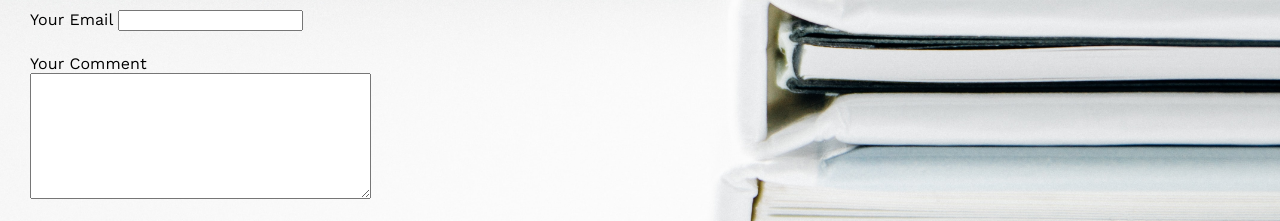
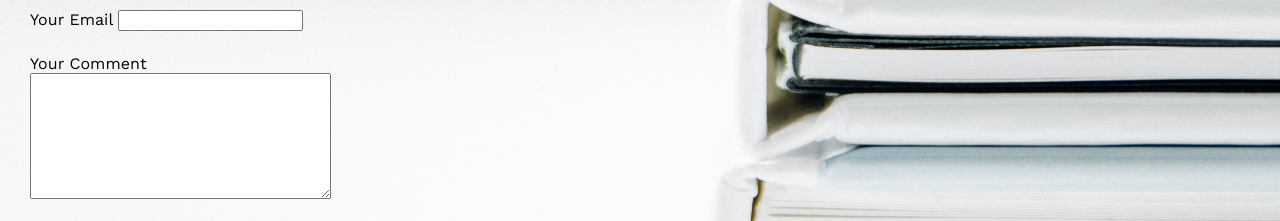
Before and after one commit to SzokeMelinda/SzokeMelinda.github.io, a plain HTML site: page contact.html in a window 1280 px wide. Shown: the part 404-625 px from the top of the page. Drawn offline with nearby package versions, Linux system fonts and the light colour scheme.

Commit message:
Update contact.html

```diff
--- a/contact.html
+++ b/contact.html
@@ -45,7 +45,7 @@
     <br>
         <label for="comment">Your Comment</label>
         <br>
-        <textarea  name="yourcomment" id="email" rows="8" cols="40"></textarea>
+        <textarea  name="yourcomment" id="email" rows="8" cols="35"></textarea>
         <br>
         <br>
         <input class="send-button" type="submit" value="Send Message">
```
